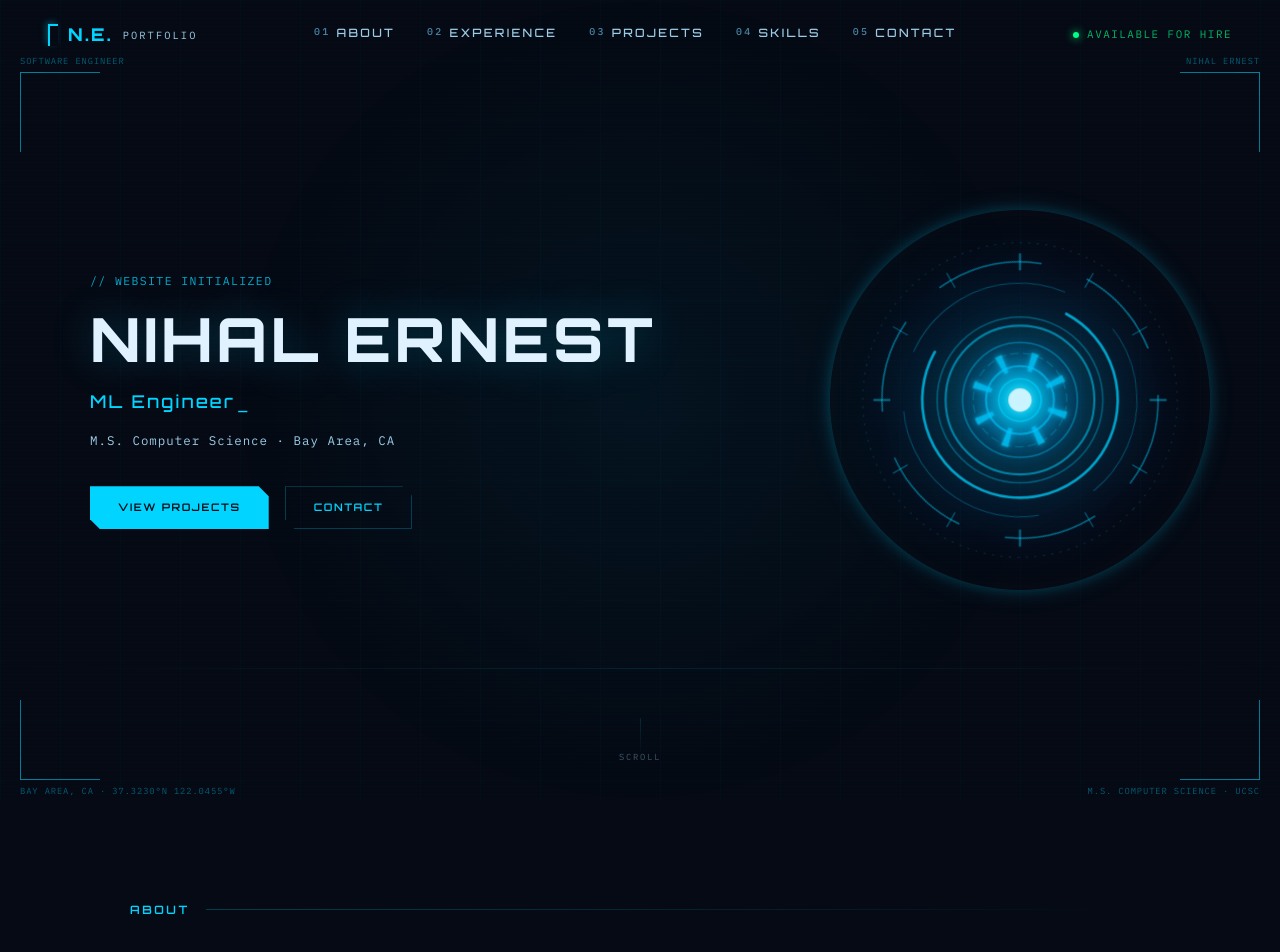
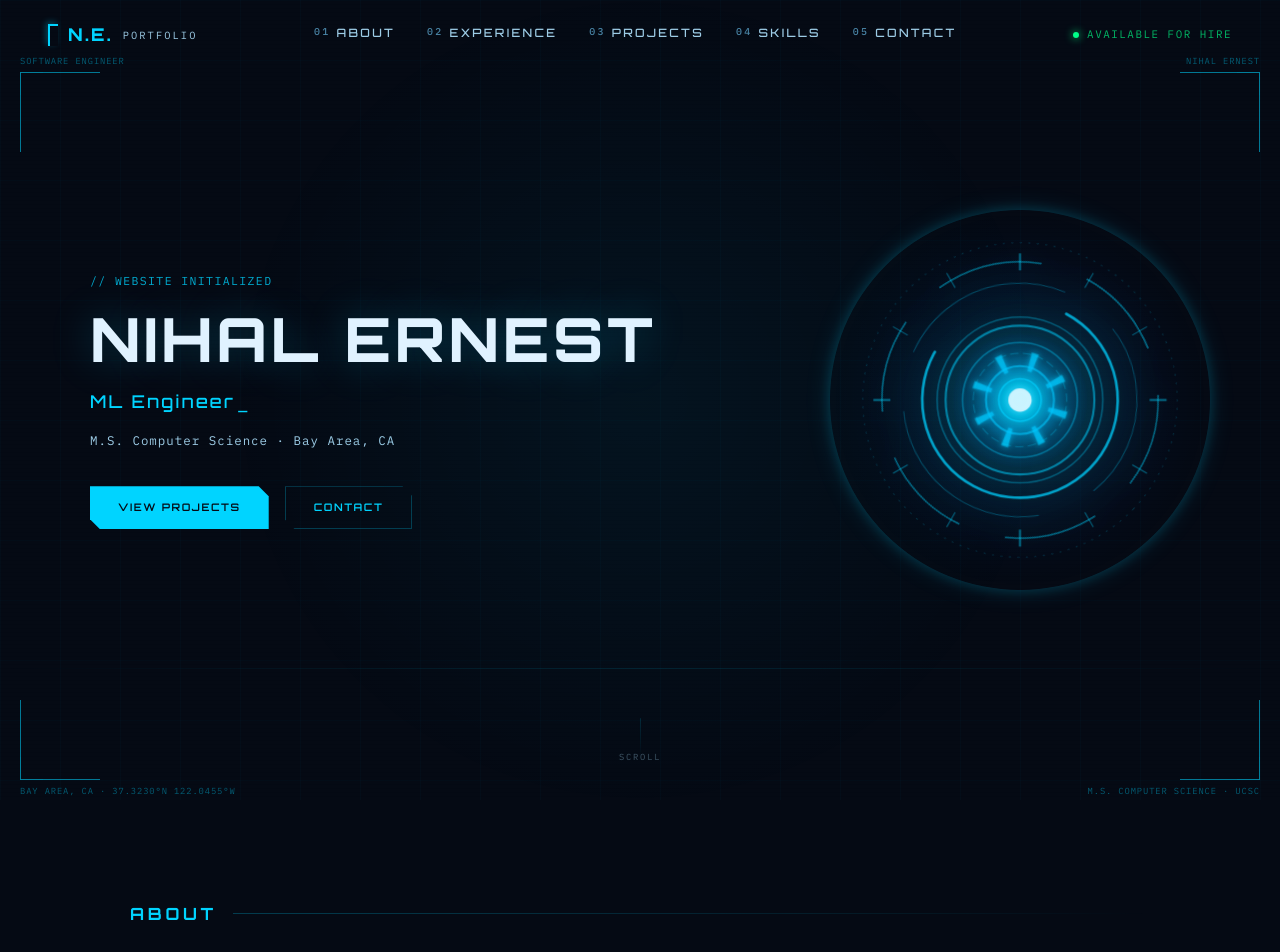
Before and after one commit to NihalErnest89/NihalErnest89.github.io, a React (Vite) app: page / in a window 1280 px wide. Shown: the top 952 px of the page. Built offline with nearby package versions, Linux system fonts and the light colour scheme.

Commit message:
tweaked titles size

```diff
--- a/src/index.css
+++ b/src/index.css
@@ -116,8 +116,8 @@ body::after {
 
 .section-header h2 {
   font-family: var(--font-display);
-  font-size: 0.72rem;
-  font-weight: 600;
+  font-size: 1.05rem;
+  font-weight: 700;
   letter-spacing: 0.22em;
   color: var(--accent);
   text-transform: uppercase;
```
